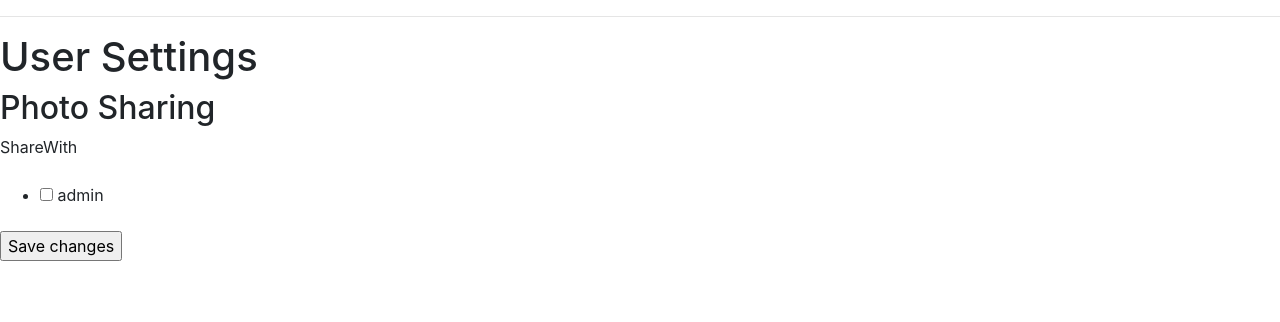
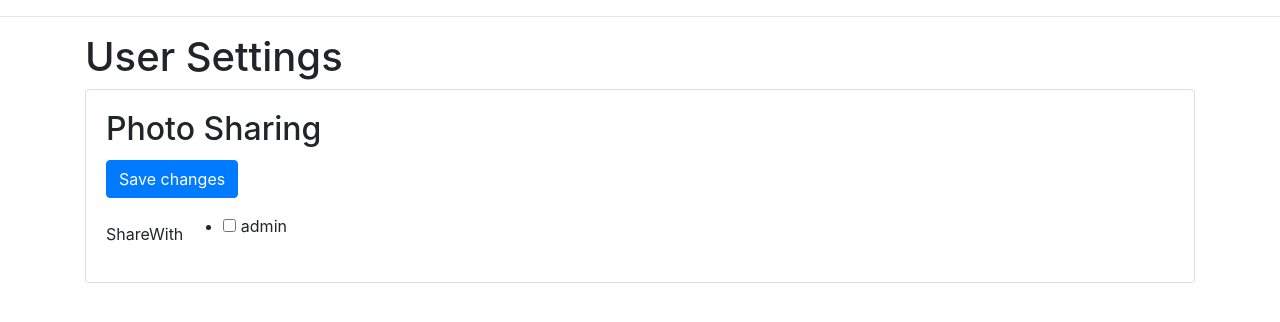
Before and after one commit to Segelzwerg/FamilyFoto, a Flask app: page /settings in a window 1280 px wide. Shown: the part 40-362 px from the top of the page. Run offline with Flask 2, Linux system fonts and the light colour scheme; a user stored in the database is signed in; data comes from the database, SQL or seed files in the repository; some libraries are stand-ins or nearby versions.

Commit message:
ADD: bootstrap to settings form

```diff
--- a/templates/user-settings.html
+++ b/templates/user-settings.html
@@ -1,16 +1,23 @@
 {% extends "base.html" %}
 
 {% block content %}
-    <h1>User Settings</h1>
-    <h2>Photo Sharing</h2>
-    <form action="" method="post">
-        {{ form.hidden_tag() }}
-        <p>
-            {{ form.share_with.label }}<br>
-            {{ form.share_with }}
-        </p>
-        <p>
-            {{ form.submit() }}
-        </p>
-    </form>
+    <div class="container">
+        <h1>User Settings</h1>
+        <div class="card">
+            <div class="card-body">
+                <h2 class="card-title">Photo Sharing</h2>
+                <form action="" method="post">
+                    <p class="align-self-lg-end">
+                        {{ form.submit(class="btn btn-primary") }}
+                    </p>
+                    <div class="form-check-inline">
+                        {{ form.hidden_tag() }}
+                        {{ form.share_with.label }}<br>
+                        {{ form.share_with(class="form-check-input") }}
+                    </div>
+
+                </form>
+            </div>
+        </div>
+    </div>
 {% endblock %}
```
